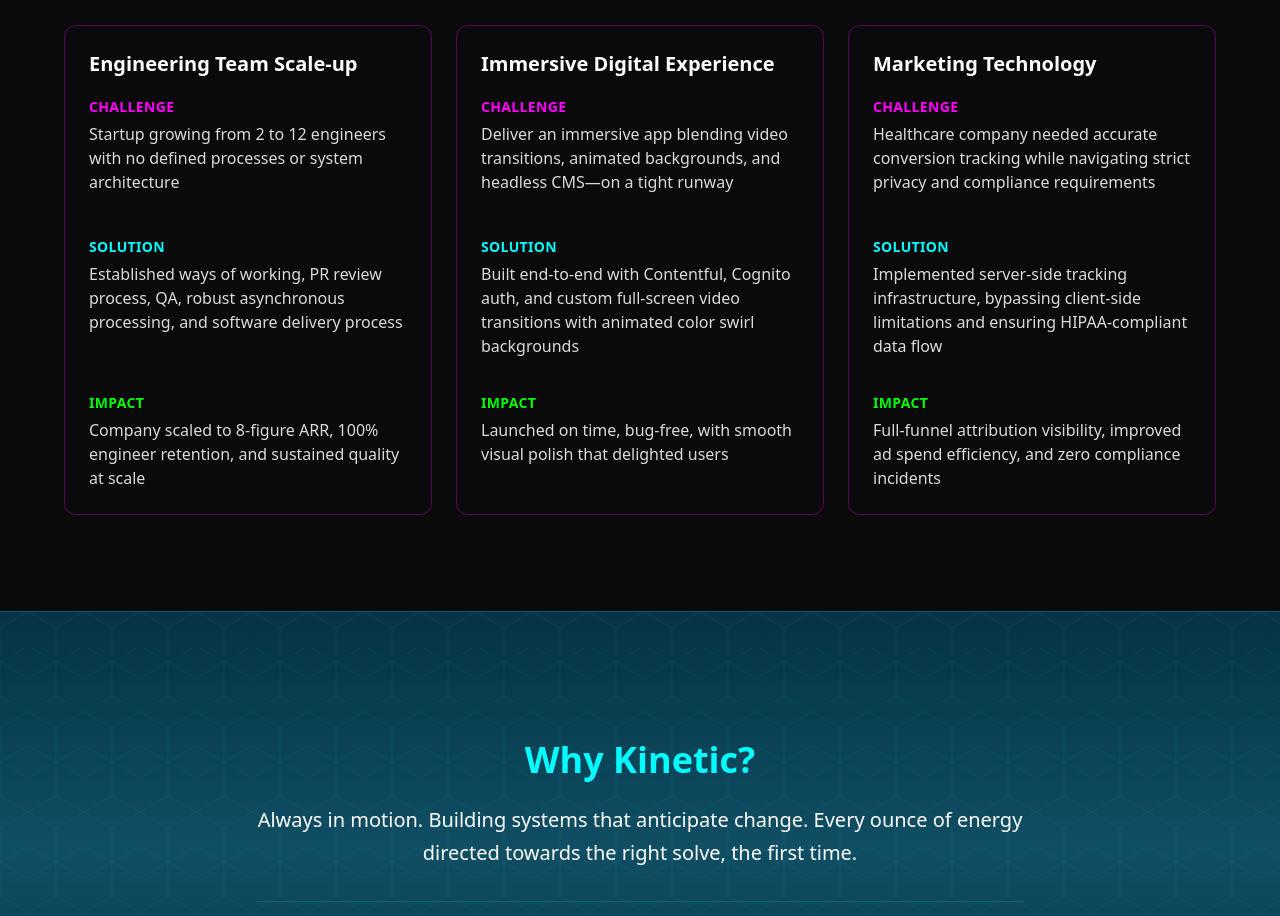
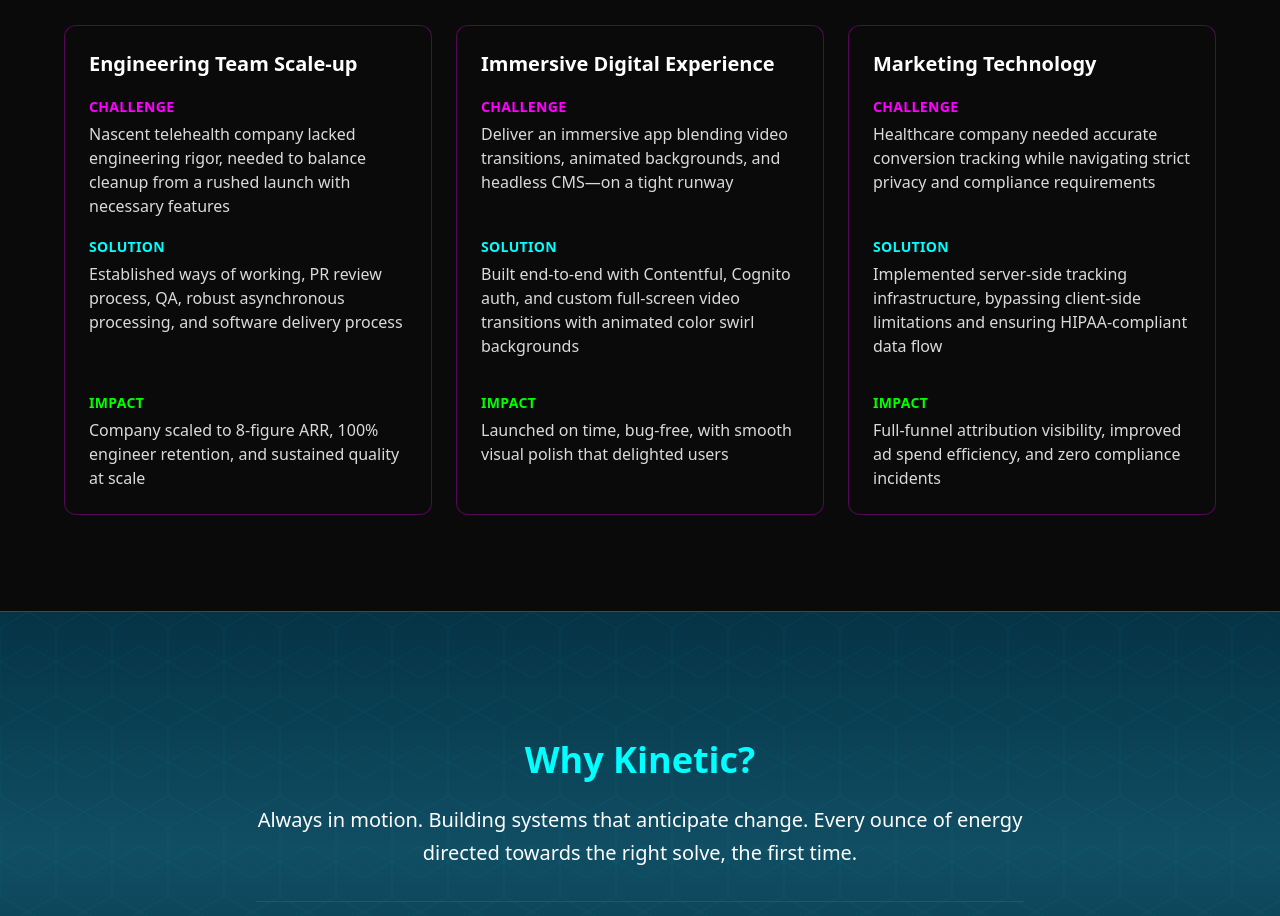
Before and after one commit to lucasgray/kinetic-codes, a Next.js app: page / in a window 1280 px wide. Shown: the part 1760-2676 px from the top of the page. Built offline with nearby package versions, Linux system fonts and the light colour scheme.

Commit message:
copy tweak

```diff
--- a/app/page.tsx
+++ b/app/page.tsx
@@ -34,7 +34,7 @@ const engagements = [
   {
     title: "Engineering Team Scale-up",
     challenge:
-      "Startup growing from 2 to 12 engineers with no defined processes or system architecture",
+      "Nascent telehealth company lacked engineering rigor, needed to balance cleanup from a rushed launch with necessary features",
     solution:
       "Established ways of working, PR review process, QA, robust asynchronous processing, and software delivery process",
     impact:
```
